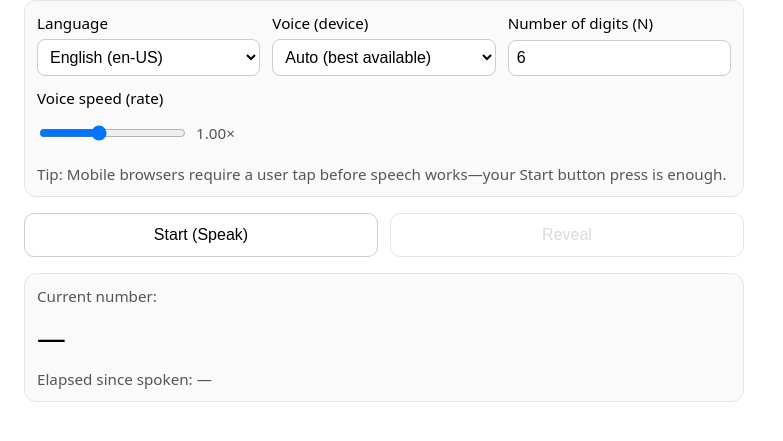
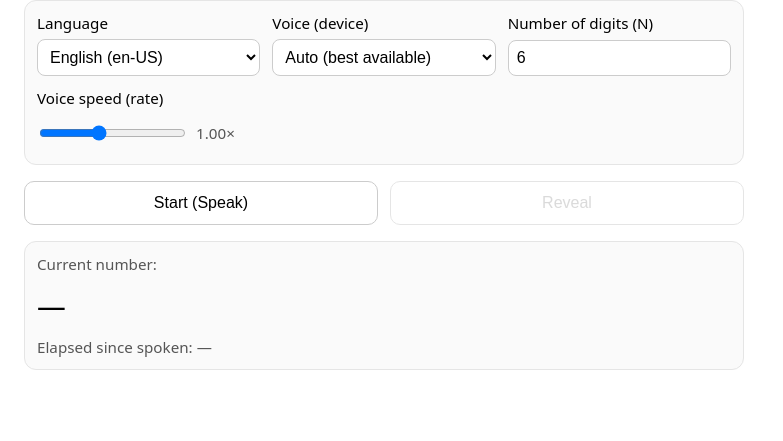
Before and after one commit to weipinglu/memory_fitness, a plain HTML site: page index.html in a window 1280 px wide. Shown: the part 67-508 px from the top of the page, without its empty margins (0-783 px from the left). Drawn offline with Linux system fonts and the light colour scheme.

Commit message:
remove tip text line

```diff
--- a/index.html
+++ b/index.html
@@ -65,9 +65,6 @@
       </label>
     </div>
 
-    <div class="meta">
-      Tip: Mobile browsers require a user tap before speech works—your Start button press is enough.
-    </div>
   </section>
 
   <!-- Controls -->
```
